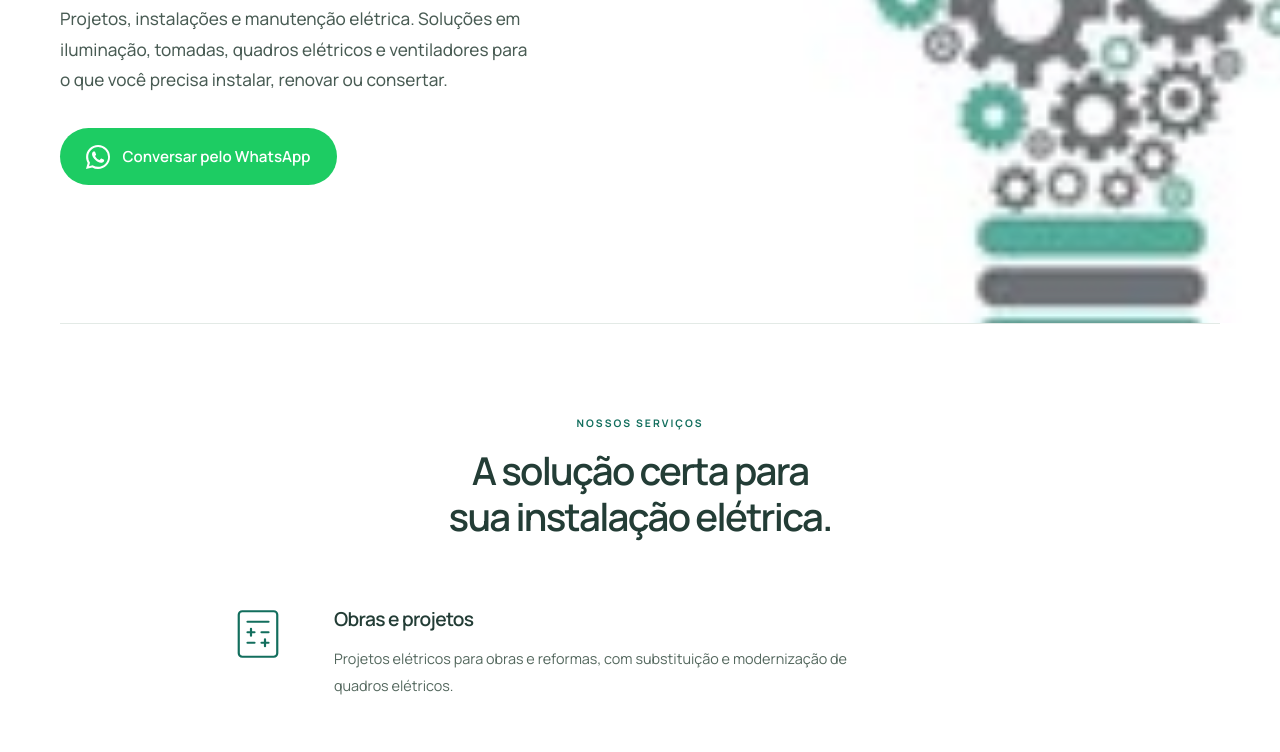
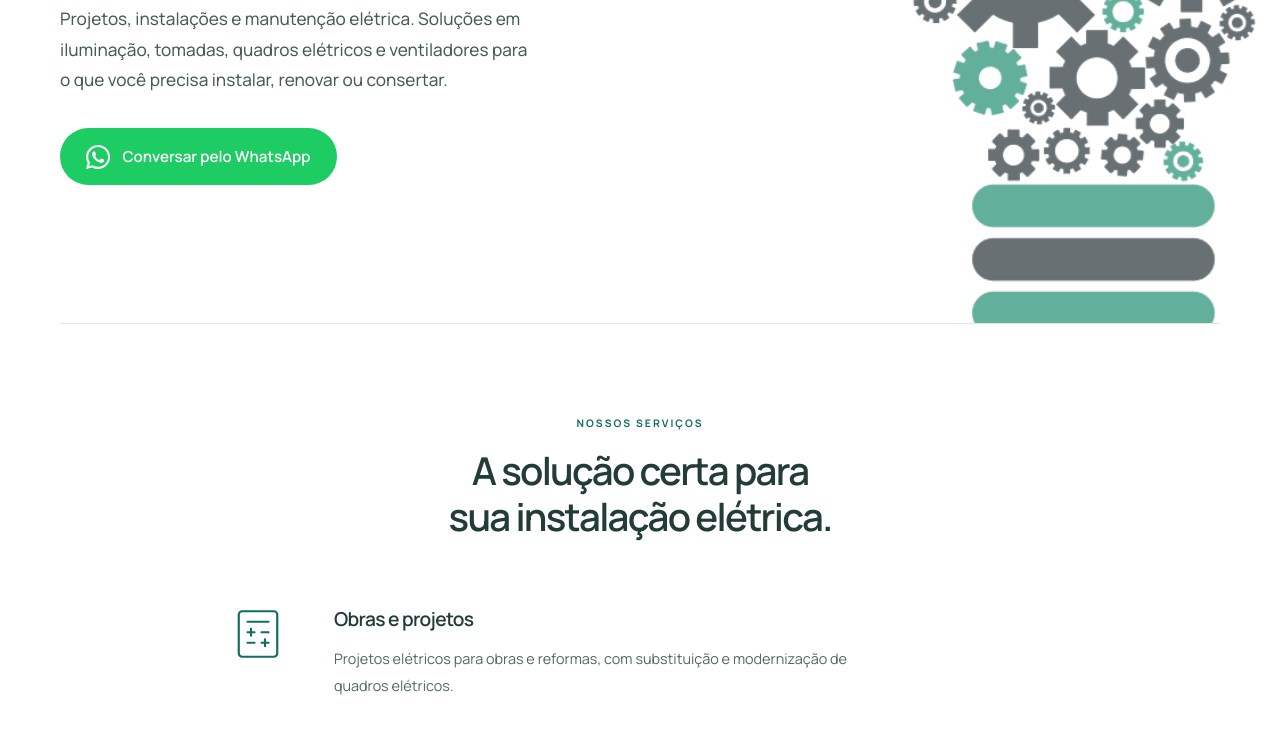
Before and after one commit to GuilhermeSP01/PHD-Eletrica, a plain HTML site: page apps/landing/index.html in a window 1280 px wide. Shown: the part 506-1258 px from the top of the page. Drawn offline with Linux system fonts and the light colour scheme.

Commit message:
style(landing): add high quality logo versions

```diff
--- a/apps/landing/styles.css
+++ b/apps/landing/styles.css
@@ -20,7 +20,7 @@ a:focus-visible, button:focus-visible { outline: 3px solid var(--accent); outlin
 .hero { position: relative; isolation: isolate; overflow: hidden; background: #fff; }
 .hero-inner { min-height: 730px; display: flex; align-items: center; padding-block: 4rem 5rem; }
 .hero-copy { position: relative; width: 62%; max-width: 700px; }
-.hero-art { position: absolute; z-index: -1; pointer-events: none; width: clamp(800px, 77vw, 1220px); aspect-ratio: 1; right: -24vw; top: 49%; transform: translateY(-50%); background: url('./assets/phd-eletrica-instagram.jpg') center / contain no-repeat; opacity: .72; mix-blend-mode: multiply; mask-image: linear-gradient(to bottom, transparent 0%, #000 20%, #000 100%); }
+.hero-art { position: absolute; z-index: -1; pointer-events: none; width: clamp(800px, 77vw, 1220px); aspect-ratio: 1; right: -24vw; top: 49%; transform: translateY(-50%); background: url('./assets/logo.png') center / contain no-repeat; opacity: .72; mix-blend-mode: multiply; mask-image: linear-gradient(to bottom, transparent 0%, #000 20%, #000 100%); }
 .hero::after { content: ''; position: absolute; inset: 0; z-index: -1; pointer-events: none; background: linear-gradient(to bottom, white, #ffffff00 160px), linear-gradient(90deg, white 0%, white 35%, #ffffffde 47%, #ffffff00 68%); }
 h1 { font-size: clamp(3.2rem, 5.15vw, 4.8rem); font-weight: 650; line-height: 1.09; letter-spacing: -.06em; margin-block: 1.5rem; }
 h1 span { color: var(--accent-dark); }
```
Also changed, not shown: apps/landing/assets/2b25579f-3fc9-4d6c-9492-c0b73b8e8c20.JPG.jpeg (added), apps/landing/assets/6ac895e4-f7b1-493c-bcc2-175f7daeeb5a.JPG.jpeg (added), apps/landing/assets/logo fundo preto transparente-01.png (added), apps/landing/assets/logo.png (added), apps/landing/assets/phd-eletrica-facebook.jpg (deleted), apps/landing/assets/phd-eletrica-instagram.jpg (deleted).
